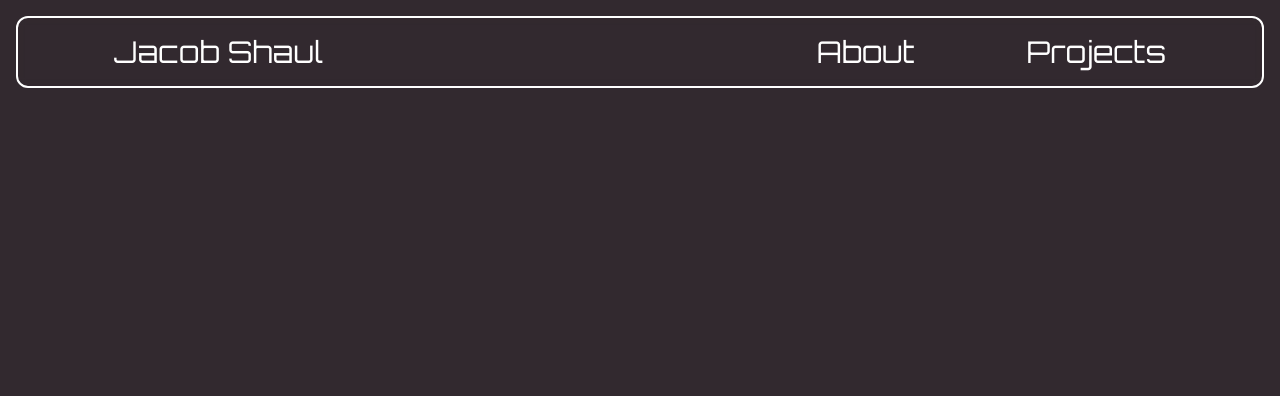
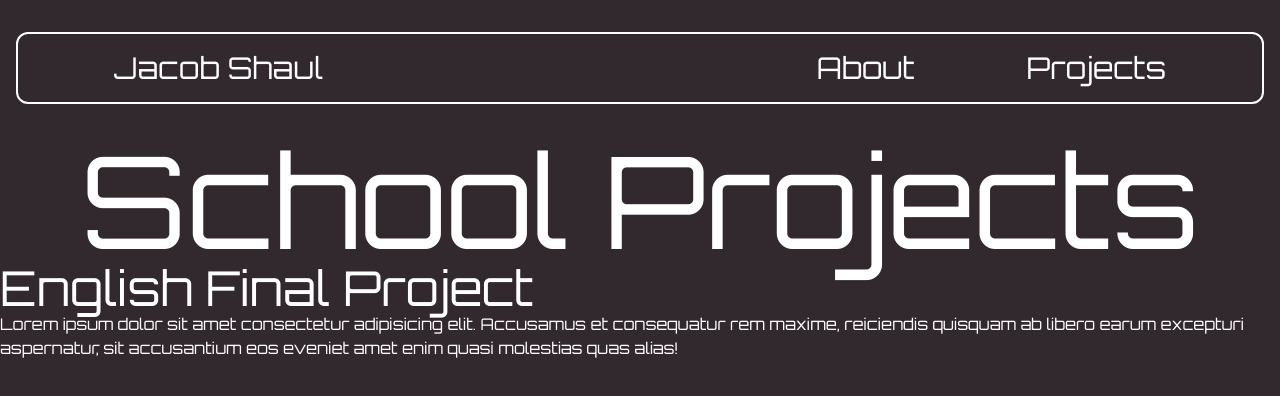
Before and after one commit to jacob-s-codes/personal-portfolio, a Next.js app: page /schoolprojects in a window 1280 px wide. Shown: the top 396 px of the page. Built offline with nearby package versions, Linux system fonts and the light colour scheme.

Commit message:
added to school projects

```diff
--- a/app/components/schoolprojects/Landpage.tsx
+++ b/app/components/schoolprojects/Landpage.tsx
@@ -2,7 +2,17 @@ import React from 'react'
 
 const Landpage = () => {
   return (
-    <div>School projects</div>
+    <div className='text-white'>
+      <h1 className='text-9xl text-center mt-8'>School Projects</h1>
+
+
+      <div className='flex flex-row items-center justify-center'>
+        <div>
+          <h2 className='text-5xl'>English Final Project</h2>
+          <p>Lorem ipsum dolor sit amet consectetur adipisicing elit. Accusamus et consequatur rem maxime, reiciendis quisquam ab libero earum excepturi aspernatur, sit accusantium eos eveniet amet enim quasi molestias quas alias!</p>
+        </div>
+      </div>
+    </div>
   )
 }
 
--- a/app/schoolprojects/page.tsx
+++ b/app/schoolprojects/page.tsx
@@ -1,10 +1,13 @@
 import React from 'react'
 import NavBar from '../components/HomePage/NavBar'
+import Landpage from '../components/schoolprojects/Landpage'
+
 
 const page = () => {
   return (
     <div>
       <NavBar/>
+      <Landpage/>
     </div>
   )
 }
```
